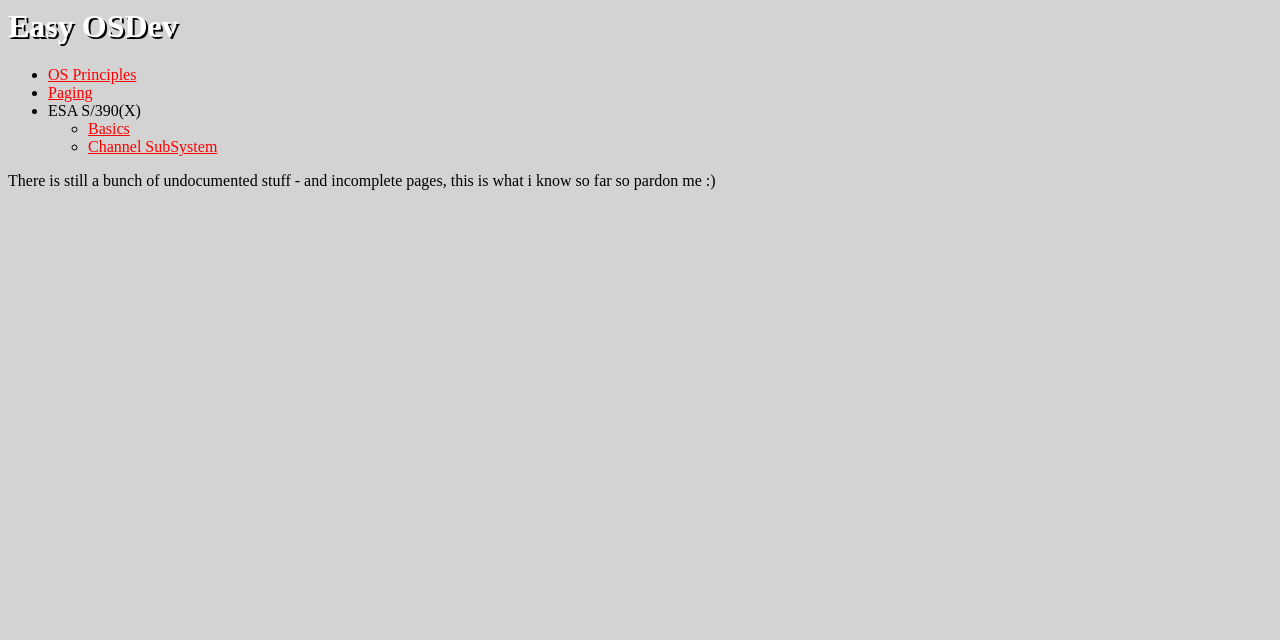
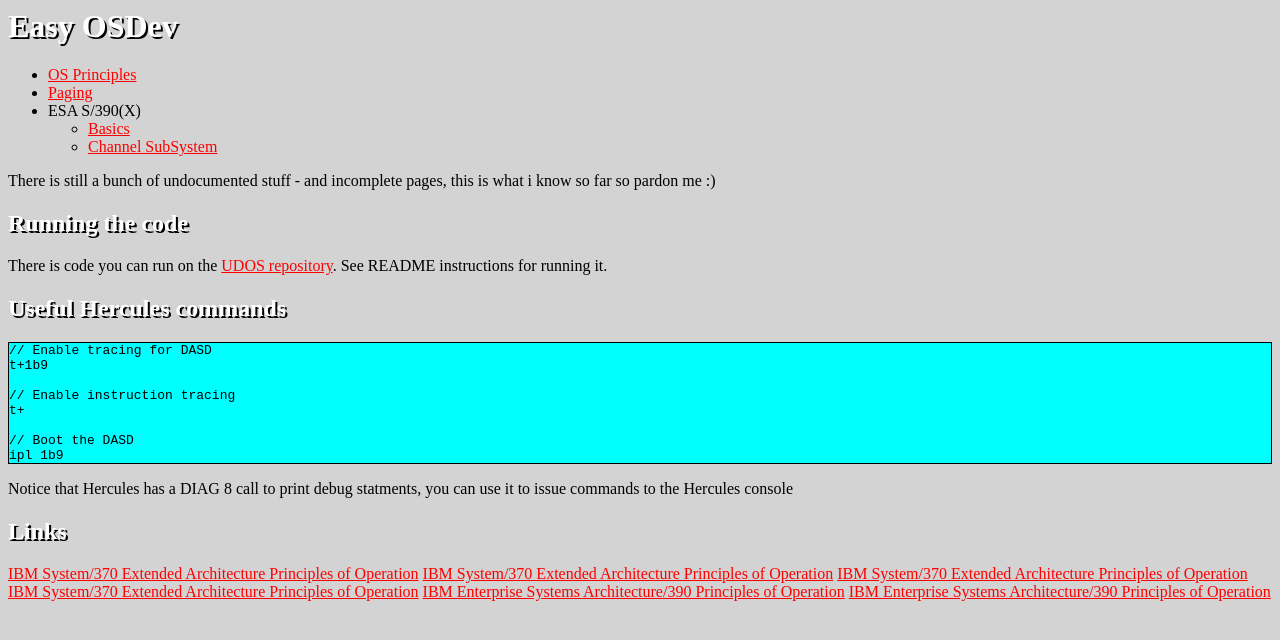
Before and after one commit to UDOS-PROJECT/EASY-OSDEV, a plain HTML site: page index.html in a window 1280 px wide. Drawn offline with Linux system fonts and the light colour scheme.

Commit message:
Update index.html

```diff
--- a/index.html
+++ b/index.html
@@ -16,8 +16,31 @@
 <li><a href="s390-css.html">Channel SubSystem</a></li>
 </ul></li>
 </ul>
+<p>There is still a bunch of undocumented stuff - and incomplete pages, this is what i know so far so pardon me :)</p>
 
-<p>There is still a bunch of undocumented stuff - and incomplete pages, this is what i know so far so pardon me :)</p>
+<h2>Running the code</h2>
+<p>There is code you can run on the <a href="https://github.com/udos-project/udos">UDOS repository</a>. See README instructions for running it.</p>
+
+<h2>Useful Hercules commands</h2>
+<pre>
+// Enable tracing for DASD
+t+1b9
+
+// Enable instruction tracing
+t+
+
+// Boot the DASD
+ipl 1b9
+</pre>
+<p>Notice that Hercules has a DIAG 8 call to print debug statments, you can use it to issue commands to the Hercules console</p>
+
+<h2>Links</h2>
+<a href="http://bitsavers.org/pdf/ibm/370/princOps/GA22-7000-10_370_Principles_of_Operation_Sep87.pdf">IBM System/370 Extended Architecture Principles of Operation</a>
+<a href="http://bitsavers.org/pdf/ibm/370/MVS/GA22-7079-1_IBM_System_370_Assists_for_MVS_Oct81.pdf">IBM System/370 Extended Architecture Principles of Operation</a>
+<a href="http://www.bitsavers.org/pdf/ibm/370/princOps/SA22-7085-0_370-XA_Principles_of_Operation_Mar83.pdf">IBM System/370 Extended Architecture Principles of Operation</a>
+<a href="http://bitsavers.org/pdf/ibm/370/princOps/SA22-7085-1_370-XA_Principles_of_Operation_Jan87.pdf">IBM System/370 Extended Architecture Principles of Operation</a>
+<a href="http://bitsavers.org/pdf/ibm/370/princOps/SA22-7200-0_370-ESA_Principles_of_Operation_Aug88.pdf">IBM Enterprise Systems Architecture/390 Principles of Operation</a>
+<a href="http://publibz.boulder.ibm.com/epubs/pdf/dz9ar008.pdf">IBM Enterprise Systems Architecture/390 Principles of Operation</a>
 
 </body>
 </html>
```
